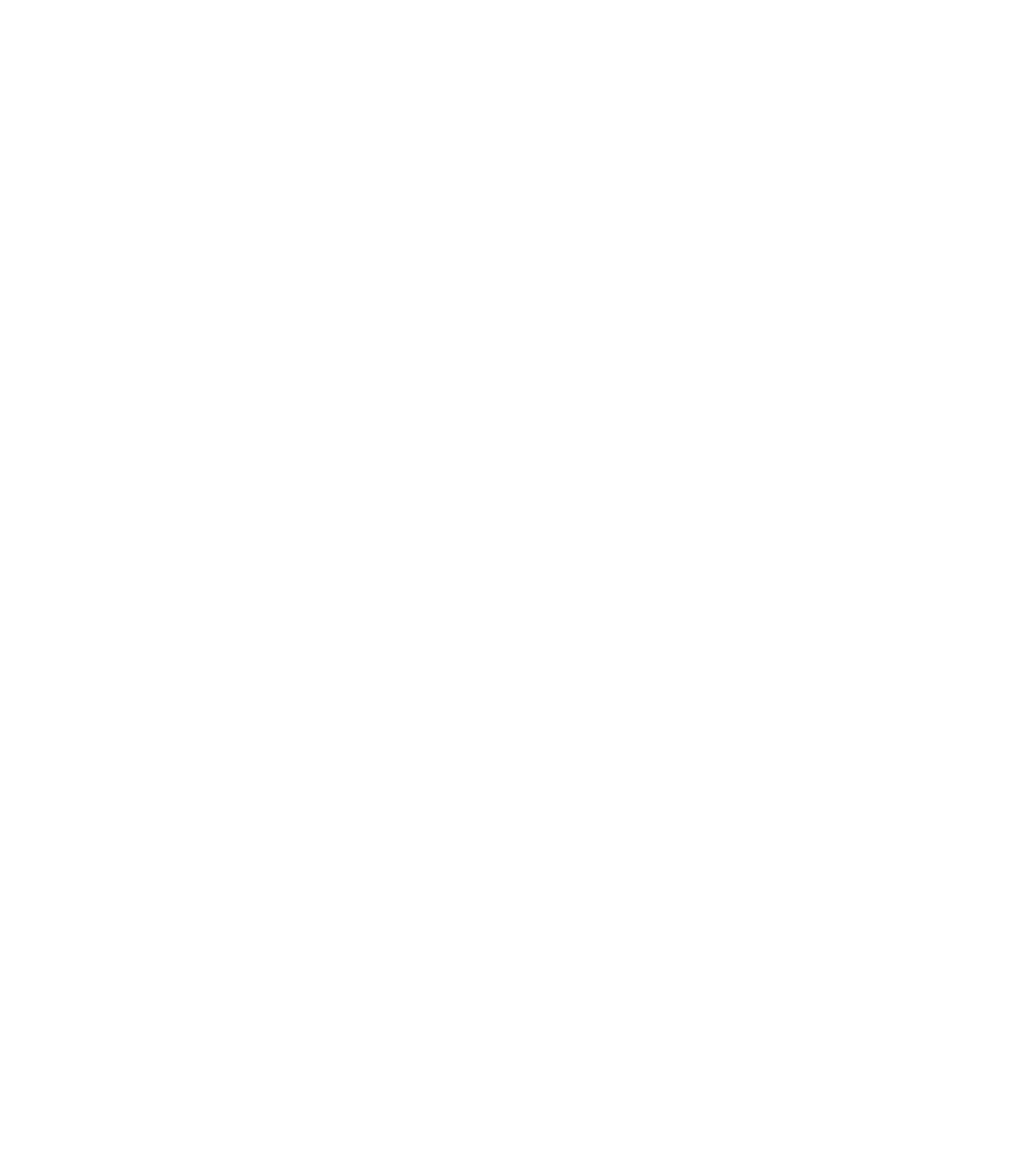
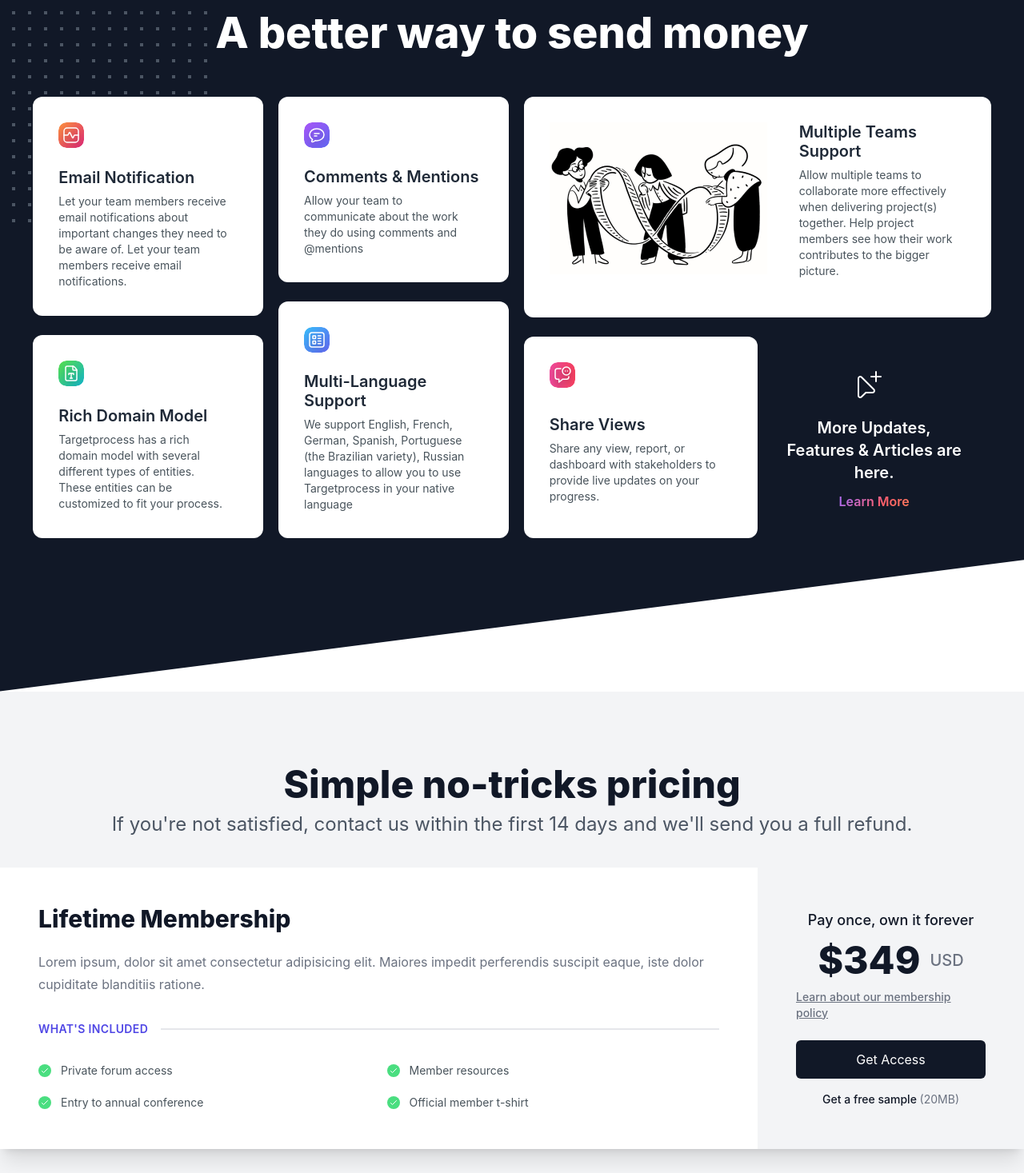
Before and after one commit to Lubna2712/BB-Homepage, a React (Create React App) app: page / in a window 1280 px wide. Shown: the part 983-2450 px from the top of the page at 80% size. Before the commit the page ends 800 px from the top, so only its background shows below. Built offline with nearby package versions, Linux system fonts and the light colour scheme.

Commit message:
Pricing Section Updated

```diff
--- a/src/App.css
+++ b/src/App.css
@@ -1,38 +1,101 @@
-.App {
-  text-align: center;
+@tailwind base;
+@tailwind components;
+@tailwind utilities;
+
+body {
+  margin: 0;
+  font-family: -apple-system, BlinkMacSystemFont, "Segoe UI", "Roboto", "Oxygen",
+    "Ubuntu", "Cantarell", "Fira Sans", "Droid Sans", "Helvetica Neue",
+    sans-serif;
+  -webkit-font-smoothing: antialiased;
+  -moz-osx-font-smoothing: grayscale;
 }
 
-.App-logo {
-  height: 40vmin;
-  pointer-events: none;
+.clip-text {
+  -webkit-background-clip: text;
+  background-clip: text;
 }
-
-@media (prefers-reduced-motion: no-preference) {
-  .App-logo {
-    animation: App-logo-spin infinite 20s linear;
+.linearGradient {
+  background-image: linear-gradient(
+    135deg,
+    #b16cea 33.85%,
+    #ff5e69 55.21%,
+    #ff8a56 78.12%,
+    #ffa84b 100%
+  );
+}
+/* Hero Section */
+.heroTextContainer {
+  max-width: 600px;
+  text-align: left;
+}
+.heroButton {
+  top: 6px;
+  left: 16px;
+  right: -6px;
+}
+@media screen and (min-width: 768px) {
+  .heroWrapper:after {
+    content: "";
+    position: absolute;
+    width: 398px;
+    height: 413px;
+    right: -140px;
+    top: 50%;
+    transform: translateY(-50%);
+    display: block;
+    background-color: #f3f4f6;
+    z-index: 0;
+  }
+}
+@media screen and (min-width: 1024px) {
+  .heroWrapper:after {
+    width: 398px;
+    height: 413px;
+    right: 0px;
+  }
+}
+@media screen and (min-width: 1280px) {
+  .heroWrapper:after {
+    width: 640px;
+    height: 546px;
+    right: -140px;
+  }
+}
+@media screen and (min-width: 768px) {
+  .featureSection {
+    clip-path: polygon(0 10%, 100% 0%, 100% 90%, 0% 100%);
+  }
+  .featureSection > div {
+    max-width: 592px;
   }
 }
 
-.App-header {
-  background-color: #282c34;
-  min-height: 100vh;
-  display: flex;
-  flex-direction: column;
-  align-items: center;
-  justify-content: center;
-  font-size: calc(10px + 2vmin);
-  color: white;
-}
-
-.App-link {
-  color: #61dafb;
-}
-
-@keyframes App-logo-spin {
-  from {
-    transform: rotate(0deg);
+@media screen and (min-width: 1280px) {
+  .featureSection {
+    clip-path: polygon(0 15%, 100% 0%, 100% 85%, 0% 100%);
   }
-  to {
-    transform: rotate(360deg);
+  .featureSection > div {
+    max-width: 1216px;
+  }
+  .featureSection:after {
+    content: "";
+    position: absolute;
+    width: 400px;
+    height: 400px;
+    left: 0;
+    top: 225px;
+    display: block;
+    background: url(../src//images/Path.png) no-repeat;
+    z-index: -1;
+  }
+  .featureCol3 > :nth-child(1) {
+    grid-column: span 2;
+  }
+  .w24 {
+    width: calc(25% - 16px);
+  }
+  .w48 {
+    width: calc(50% - 24px);
   }
 }
--- a/src/App.js
+++ b/src/App.js
@@ -1,12 +1,16 @@
 import './App.css';
 import Header from './components/Header';
 import HeroSection from './components/HeroSection'
+import FeaturesSection from './components/FeaturesSection'
+import Pricing from './components/Pricing'
 
 function App() {
   return (
     <div className="App">
       <Header />
       <HeroSection />
+      <FeaturesSection />
+      <Pricing />
     </div>
   );
 }
--- a/src/components/FeaturesSection.jsx
+++ b/src/components/FeaturesSection.jsx
@@ -82,7 +82,7 @@ function Card({ image, horizontal, title, desc }) {
 export default function Features() {
   return (
     <section className="featureSection bg-gray-900 py-16 sm:py-32 xl:py-48 relative px-5 sm:px-0">
-      <p className="text-lg mb-4 leading-tight font-serif font-bold uppercase text-transparent bg-clip-text text-center linearGradient">
+      <p className="text-lg mb-4 leading-tight font-serif font-bold uppercase text-transparent clip-text text-center linearGradient">
         Features
       </p>
       <h3 className="text-center mb-10 font-extrabold text-2xl sm:text-3xl xl:text-5.5xl text-white">
@@ -135,7 +135,7 @@ export default function Features() {
               >
                 More Updates, Features &amp; Articles are here.
               </h4>
-              <p className="text-base font-semibold font-serif text-center leading-5 text-transparent bg-clip-text linearGradient">
+              <p className="text-base font-semibold font-serif text-center leading-5 text-transparent clip-text linearGradient">
                 <a href="#" title="Learn More">
                   Learn More
                 </a>
--- a/src/components/HeroSection.jsx
+++ b/src/components/HeroSection.jsx
@@ -4,12 +4,12 @@ import heroImage from '../images/hero.png'
 export default function Hero() {
   return (
     <div className="relative max-w-full overflow-hidden">
-      <section className="bg-white md:py-12 lg:py-32 flex container mx-auto px-6 heroSection md:overflow-hidden items-center">
+      <section className="heroWrapper bg-white md:py-12 lg:py-32 flex container mx-auto px-6 md:overflow-hidden items-center">
         <div className="max-w-2xl lg:max-w-4xl xl:max-w-full flex md:items-center container mx-auto md:justify-between flex-col-reverse md:flex-row gap-0 lg:gap-12 xl:gap-8">
           <div className="heroTextContainer md:w-3/6 px-4 md:px-0 pt-12 md:pt-0 pb-16 sm:pb-0">
             <h2 className="text-4xl lg:text-5xl xl:text-6xl font-extrabold tracking-tight leading-9 lg:leading-10 xl:leading-12 text-gray-900 lg:h-24 xl:h-32  lg:flex lg:flex-col lg:justify-between">
               Data to enrich your
-              <span className="text-transparent bg-clip-text linearGradient">
+              <span className="text-transparent clip-text linearGradient">
                 online business
               </span>
             </h2>
--- /dev/null
+++ b/src/components/Pricing.jsx
@@ -0,0 +1,120 @@
+import React from "react"
+
+const membershipFeaturesList = [
+  {
+    item: "Private forum access",
+  },
+  {
+    item: "Member resources",
+  },
+  {
+    item: "Entry to annual conference",
+  },
+  {
+    item: "Official member t-shirt",
+  },
+]
+
+function MembershipFeaturesListItem({ item }) {
+  return (
+    <li className="gap-3 flex items-center">
+      <span className="h-4 w-4 bg-green-400 rounded-lg flex items-center justify-center">
+        <svg
+          xmlns="http://www.w3.org/2000/svg"
+          className="h-3 w-3 text-white"
+          fill="none"
+          viewBox="0 0 24 24"
+          stroke="currentColor"
+        >
+          <path
+            strokeLinecap="round"
+            strokeLinejoin="round"
+            strokeWidth={2}
+            d="M5 13l4 4L19 7"
+          />
+        </svg>
+      </span>
+      <span>{item}</span>
+    </li>
+  )
+}
+
+export default function Pricing() {
+  return (
+    <section className="pricingSection py-12 md:py-24 bg-gray-100 px-4 mx-4 sm:px-0 sm:mx-0">
+      <h3 className="text-center mb-4 px-12 sm:px-0 font-extrabold text-3xl lg:text-4xl xl:text-5xl leading-10 font-sans text-gray-900">
+        Simple no-tricks pricing
+      </h3>
+      <p className="text-lg lg:text-lg xl:text-2xl mb-8 lg:mb-12 xl:mb-10 leading-7 font-sans font-normal text-center text-gray-600">
+        If you're not satisfied, contact us within the first 14 days and we'll
+        send you a full refund.
+      </p>
+      <div
+        className="mx-auto flex flex-col md:flex-row rounded-md shadow-xl sm:rounded-lg md:max-w-2xl lg:max-w-4xl xl:max-w-screen-xl"
+        style={{ maxWidth: "1298px !important" }}
+      >
+        <div className="bg-white p-8 xl:p-12 col-span-2 w-full">
+          <h3 className="text-3xl mb-6 leading-8 font-sans font-extrabold text-gray-900">
+            Lifetime Membership
+          </h3>
+          <p className="text-md leading-7 font-normal text-gray-500 font-sans mb-8">
+            Lorem ipsum, dolor sit amet consectetur adipisicing elit. Maiores
+            impedit perferendis suscipit eaque, iste dolor cupiditate blanditiis
+            ratione.
+          </p>
+          <div className="flex items-center gap-4 mb-8">
+            <h6
+              className="text-sm font-semibold uppercase leading-5 tracking-wide text-indigo-600"
+              style={{ minWidth: "fit-content" }}
+            >
+              What's Included
+            </h6>
+            <p className="border-t-2 border-gray-200 w-full"></p>
+          </div>
+          <ul className="text-gray-700 text-sm leading-5 font-normal grid gap-5 grid-cols-1 sm:grid-cols-2 ">
+            {membershipFeaturesList.map((l, key) => (
+              <MembershipFeaturesListItem
+                item={l.item}
+                key={`membershipFeaturesListItem-${key}`}
+              />
+            ))}
+          </ul>
+        </div>
+        <div
+          className="bg-gray-25 md:bg-gray-100 flex items-center justify-center flex-col p-8 xl:p-12"
+          style={{ minWidth: 333 }}
+        >
+          <p className="text-lg leading-7 font-medium text-gray-900 font-sans mb-4">
+            Pay once, own it forever
+          </p>
+          <p className="font-sans mb-4 flex items-center">
+            <span className="text-5xl leading-10 font-extrabold text-gray-900 mr-3">
+              $349
+            </span>
+            <span className="text-xl leading-7 font-medium text-gray-500">
+              USD
+            </span>
+          </p>
+          <a
+            href="#"
+            title="Learn about our membership policy"
+            className="text-sm leading-5 underline font-medium text-gray-500 font-sans mb-6"
+          >
+            Learn about our membership policy
+          </a>
+          <button className="bg-gray-900 py-3 px-4 mb-4 w-full rounded-md text-white focus:outline-none focus:ring-2 focus:ring-offset-2 focus:ring-offset-gray-900 focus:ring-white hover:shadow-xl">
+            Get Access
+          </button>
+          <a
+            href="#"
+            title="Get a free sample"
+            className="text-sm leading-5 font-medium text-gray-900 font-sans"
+          >
+            Get a free sample{" "}
+            <span className="font-normal text-gray-500 ">(20MB)</span>
+          </a>
+        </div>
+      </div>
+    </section>
+  )
+}
--- a/src/index.css
+++ /dev/null
@@ -1,66 +0,0 @@
-@tailwind base;
-@tailwind components;
-@tailwind utilities;
-
-body {
-  margin: 0;
-  font-family: -apple-system, BlinkMacSystemFont, "Segoe UI", "Roboto", "Oxygen",
-    "Ubuntu", "Cantarell", "Fira Sans", "Droid Sans", "Helvetica Neue",
-    sans-serif;
-  -webkit-font-smoothing: antialiased;
-  -moz-osx-font-smoothing: grayscale;
-}
-
-code {
-  font-family: source-code-pro, Menlo, Monaco, Consolas, "Courier New",
-    monospace;
-}
-.linearGradient {
-  background-image: linear-gradient(
-    135deg,
-    #b16cea 33.85%,
-    #ff5e69 55.21%,
-    #ff8a56 78.12%,
-    #ffa84b 100%
-  );
-}
-.heroTextContainer {
-  max-width: 600px;
-  text-align: left;
-}
-.heroButton {
-  top: 6px;
-  left: 16px;
-  right: -6px;
-}
-.heroSection {
-  margin-left: 94px;
-}
-@media screen and (min-width: 768px) {
-  .heroSection:after {
-    content: "";
-    position: absolute;
-    width: 398px;
-    height: 413px;
-    right: -140px;
-    top: 50%;
-    transform: translateY(-50%);
-    display: block;
-    background-color: #f3f4f6;
-    z-index: 0;
-  }
-}
-@media screen and (min-width: 1024px) {
-  .heroSection:after {
-    width: 398px;
-    height: 413px;
-    right: 0px;
-  }
-}
-@media screen and (min-width: 1280px) {
-  .heroSection:after {
-    width: 640px;
-    height: 546px;
-    right: -140px;
-  }
-}
--- a/src/index.js
+++ b/src/index.js
@@ -1,6 +1,5 @@
 import React from 'react';
 import ReactDOM from 'react-dom';
-import './index.css';
 import App from './App';
 import reportWebVitals from './reportWebVitals';
 
```
